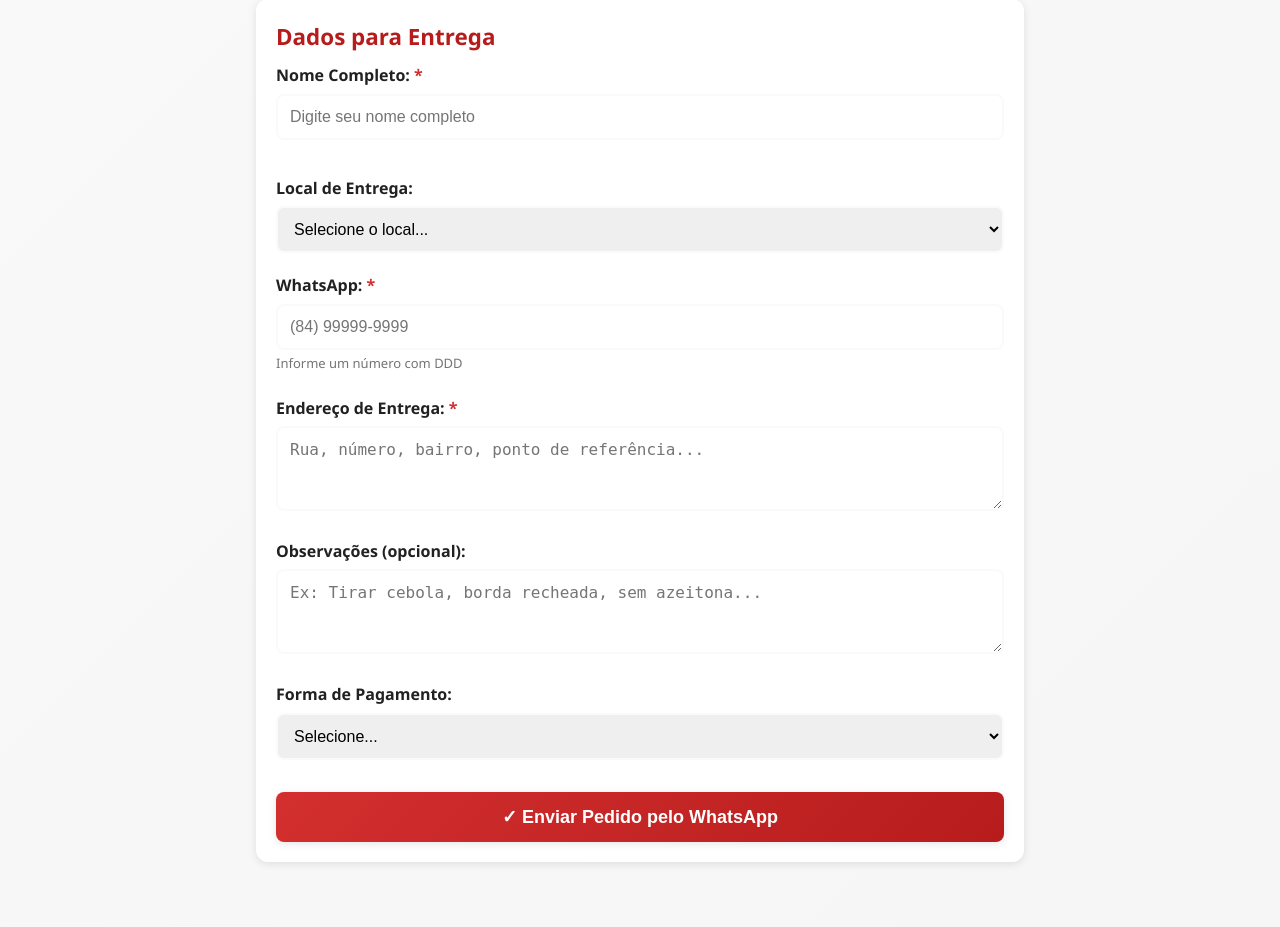
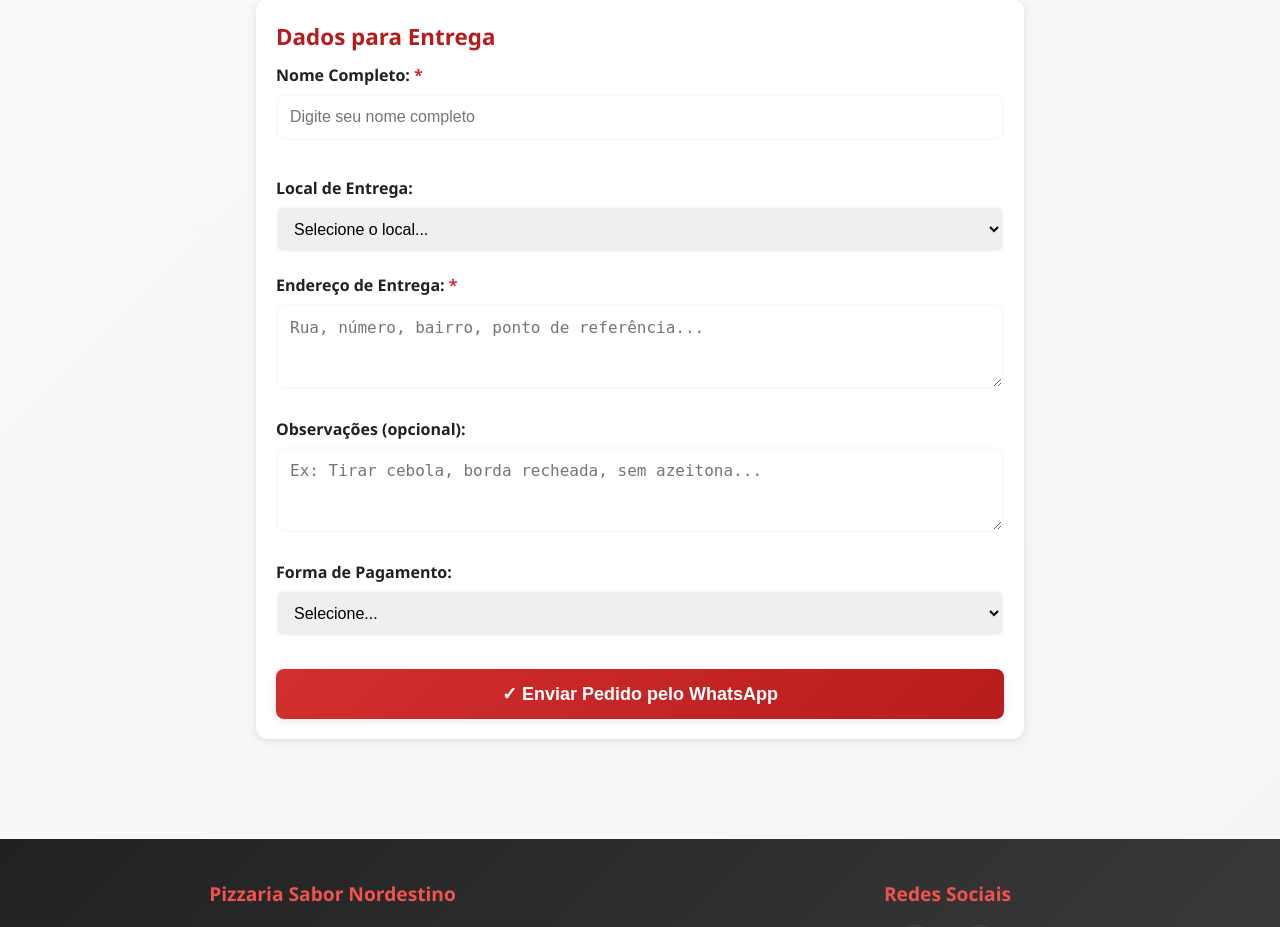
Before and after one commit to ErnestoSESB/pizzaria-sabor-nordestino, a Django app: template pizzaria/templates/pizzaria/carrinho.html in a window 1280 px wide. Shown: the part 1046-1973 px from the top of the page. Run offline with Django 5.2, Linux system fonts and the light colour scheme; the template is opened without the code that fills it: most values are stand-ins (such as "Sample title", 1, 10 or a date in 2020).

Commit message:
Remover campo WhatsApp desnecessario do formulario de pedido

```diff
--- a/pizzaria/templates/pizzaria/carrinho.html
+++ b/pizzaria/templates/pizzaria/carrinho.html
@@ -73,12 +73,6 @@
             <option value="{{ taxa.id }}" data-taxa="{{ taxa.taxa }}">{{ taxa.nome }} - R$ {{ taxa.taxa }}</option>
             {% endfor %}
           </select>
-        </div>
-
-        <div style="margin-bottom: 20px;">
-          <label for="telefone" style="display: block; margin-bottom: 5px; font-weight: bold;">WhatsApp: <span style="color: #d32f2f;">*</span></label>
-          <input type="tel" id="telefone" name="telefone" required pattern="[0-9]{10,11}" placeholder="(84) 99999-9999" maxlength="15" style="width: 100%; padding: 12px; border: 2px solid var(--cinza-claro); border-radius: 8px; font-size: 16px;">
-          <small style="color: var(--cinza-escuro); font-size: 13px;">Informe um número com DDD</small>
         </div>
 
         <div style="margin-bottom: 20px;">
```
